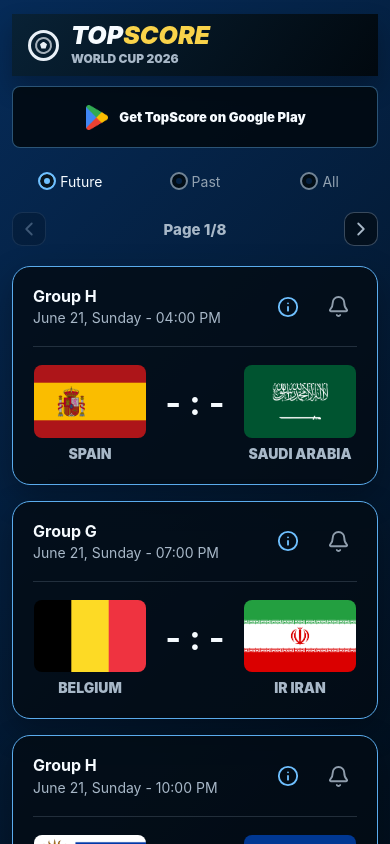
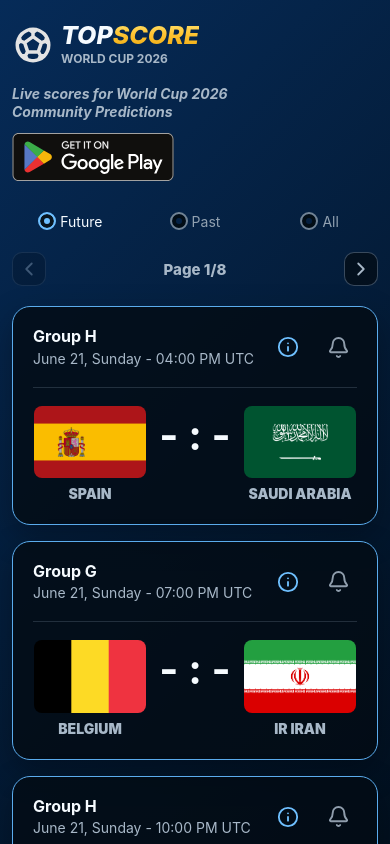
Before and after one commit to John-9000/TOPSCORESITE3, a React (Vite) app: page / in a window 390 px wide. Shown: the top 844 px of the page. Built offline with nearby package versions, Linux system fonts and the light colour scheme; no server answers.

Commit message:
Refine TopScore header and match score layout

```diff
--- a/src/App.jsx
+++ b/src/App.jsx
@@ -238,16 +238,21 @@
     <>
       <div className="bannerRow">
         <button className="brandBanner" type="button" onClick={() => goToPage(1)} aria-label="Go to first page">
-          <span className="logoBall" aria-hidden="true" />
+          <img className="brandIcon" src="/assets/sports-soccer.svg" alt="" />
           <span className="brandWords">
             <strong>TOP<span>SCORE</span></strong>
             <small>WORLD CUP 2026</small>
           </span>
         </button>
-        <a className="playStoreButton" href={googlePlayUrl} target="_blank" rel="noreferrer">
-          <img src="/assets/google-play-icon.png" alt="" />
-          <span>Get TopScore on Google Play</span>
-        </a>
+        <div className="storeBlock">
+          <div className="storeCopy">
+            <span>Live scores for World Cup 2026</span>
+            <span>Community Predictions</span>
+          </div>
+          <a className="playStoreButton" href={googlePlayUrl} target="_blank" rel="noreferrer" aria-label="Get TopScore on Google Play">
+            <img src="/assets/google-play-store-badge.svg" alt="Get it on Google Play" />
+          </a>
+        </div>
       </div>
 
       <div className="segmented" role="tablist" aria-label="Match filters">
@@ -369,7 +374,7 @@
   const date = new Date(value);
   const monthDay = new Intl.DateTimeFormat(undefined, { month: "long", day: "numeric" }).format(date);
   const weekday = new Intl.DateTimeFormat(undefined, { weekday: "long" }).format(date);
-  const time = new Intl.DateTimeFormat(undefined, { hour: "2-digit", minute: "2-digit" }).format(date);
+  const time = new Intl.DateTimeFormat(undefined, { hour: "2-digit", minute: "2-digit", timeZoneName: "short" }).format(date);
   return `${monthDay}, ${weekday} - ${time}`;
 }
 
--- a/src/styles.css
+++ b/src/styles.css
@@ -203,49 +203,28 @@
 }
 
 .brandBanner,
+.storeBlock,
 .playStoreButton {
-  min-height: 70px;
   display: inline-flex;
   align-items: center;
   border: 0;
+  background: transparent;
   text-decoration: none;
 }
 
 .brandBanner {
-  gap: 12px;
-  min-width: 242px;
-  padding: 0 22px;
-  background:
-    linear-gradient(120deg, rgba(8, 32, 50, 0.94), rgba(1, 8, 14, 0.98)),
-    linear-gradient(180deg, rgba(92, 170, 232, 0.12), transparent);
+  gap: 7px;
+  min-height: 70px;
+  padding: 0;
   color: #f6fbff;
-  box-shadow: 0 12px 24px rgba(0, 0, 0, 0.24);
+  box-shadow: none;
 }
 
-.logoBall {
-  position: relative;
-  width: 36px;
-  height: 36px;
+.brandIcon {
+  width: 48px;
+  height: 48px;
   flex: 0 0 auto;
-  border: 4px solid #e9f0f7;
-  border-radius: 50%;
-}
-
-.logoBall::before {
-  content: "";
-  position: absolute;
-  inset: 9px;
-  background: #e9f0f7;
-  clip-path: polygon(50% 0, 100% 38%, 80% 100%, 20% 100%, 0 38%);
-}
-
-.logoBall::after {
-  content: "";
-  position: absolute;
-  inset: 4px;
-  border: 2px solid rgba(233, 240, 247, 0.7);
-  border-radius: 50%;
-  transform: rotate(32deg);
+  object-fit: contain;
 }
 
 .brandWords {
@@ -256,38 +235,51 @@
 
 .brandWords strong {
   color: #f6fbff;
-  font-size: 29px;
+  font-size: 31px;
   font-style: italic;
-  font-weight: 950;
+  font-weight: 800;
   line-height: 0.9;
 }
 
 .brandWords strong span {
+  background: linear-gradient(180deg, #ffe77a 0%, #ffc533 46%, #eea90f 100%);
+  background-clip: text;
   color: #f9d34a;
+  -webkit-background-clip: text;
+  -webkit-text-fill-color: transparent;
 }
 
 .brandWords small {
   color: #a8b8c8;
   font-size: 14px;
-  font-weight: 950;
+  font-weight: 700;
+}
+
+.storeBlock {
+  flex-direction: column;
+  align-items: flex-end;
+  gap: 7px;
+}
+
+.storeCopy {
+  display: grid;
+  gap: 2px;
+  color: #a8b8c8;
+  font-size: 14px;
+  font-style: italic;
+  font-weight: 700;
+  line-height: 1.12;
+  text-align: right;
 }
 
 .playStoreButton {
   justify-content: center;
-  gap: 10px;
-  min-width: 262px;
-  padding: 0 18px;
-  border: 1px solid rgba(92, 170, 232, 0.46);
-  border-radius: 8px;
-  background: rgba(2, 9, 15, 0.86);
-  color: #f6fbff;
-  font-size: 15px;
-  font-weight: 900;
+  padding: 0;
 }
 
 .playStoreButton img {
-  width: 25px;
-  height: 25px;
+  width: 180px;
+  height: auto;
   object-fit: contain;
 }
 
@@ -588,13 +580,13 @@
 .scoreStack {
   min-width: 92px;
   align-self: start;
-  padding-top: clamp(21px, 4.4vw, 40px);
+  padding-top: clamp(10px, 1.8vw, 24px);
   text-align: center;
 }
 
 .scoreStack strong {
   display: block;
-  font-size: clamp(48px, 6vw, 78px);
+  font-size: clamp(58px, 7.2vw, 94px);
   line-height: 1;
   white-space: nowrap;
 }
@@ -1082,15 +1074,12 @@
   }
 
   .brandBanner {
-    min-width: 212px;
     min-height: 62px;
-    padding: 0 16px;
   }
 
-  .logoBall {
-    width: 31px;
-    height: 31px;
-    border-width: 3px;
+  .brandIcon {
+    width: 42px;
+    height: 42px;
   }
 
   .brandWords strong {
@@ -1102,10 +1091,11 @@
   }
 
   .playStoreButton {
-    min-width: 220px;
     min-height: 62px;
-    padding: 0 14px;
-    font-size: 13px;
+  }
+
+  .playStoreButton img {
+    width: 162px;
   }
 
   .searchBox {
@@ -1197,10 +1187,11 @@
 
   .scoreStack {
     min-width: 72px;
+    padding-top: 9px;
   }
 
   .scoreStack strong {
-    font-size: 42px;
+    font-size: 50px;
   }
 
   .bottomNav {
@@ -1273,6 +1264,7 @@
   }
 
   .brandBanner,
+  .storeBlock,
   .playStoreButton {
     min-width: 0;
   }
@@ -1281,8 +1273,17 @@
     flex: 1 1 214px;
   }
 
+  .storeBlock {
+    align-items: flex-start;
+    flex: 1 1 190px;
+  }
+
   .playStoreButton {
-    flex: 1 1 190px;
+    flex: 0 0 auto;
+  }
+
+  .storeCopy {
+    text-align: left;
   }
 
   .filterButton {
@@ -1318,7 +1319,7 @@
   }
 
   .scoreStack strong {
-    font-size: 34px;
+    font-size: 41px;
   }
 
   .bottomNav {
```
Also changed, not shown: public/assets/google-play-store-badge.svg (added), public/assets/sports-soccer.svg (added).
